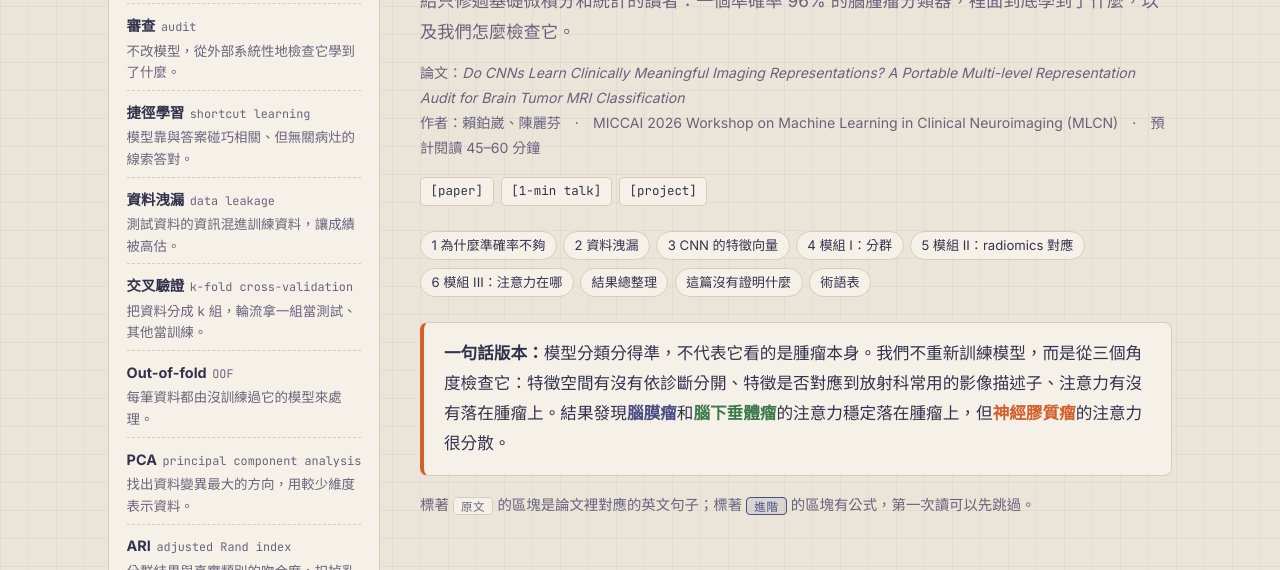
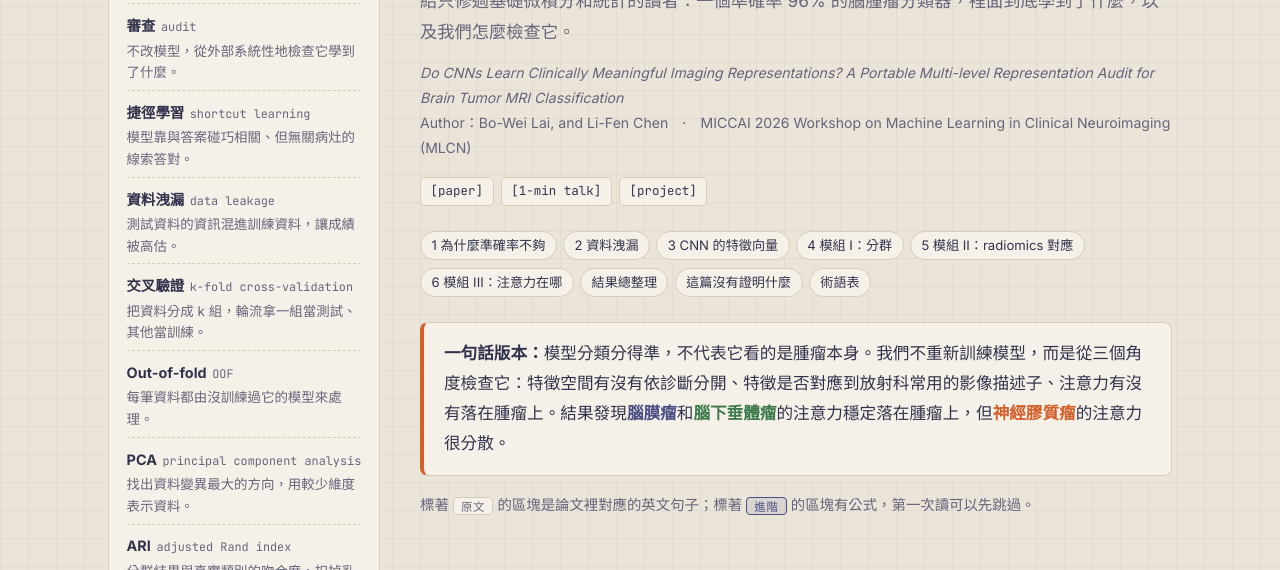
Before and after one commit to s9988766-creator/s9988766-creator.github.io, a plain HTML site: page tutorials/mlcn2026/index.html in a window 1280 px wide. Shown: the part 190-760 px from the top of the page. Drawn offline with nearby package versions, Linux system fonts and the light colour scheme.

Commit message:
Update index.html

```diff
--- a/tutorials/mlcn2026/index.html
+++ b/tutorials/mlcn2026/index.html
@@ -179,7 +179,7 @@ footer { margin-top: 3.5rem; padding-top: 1rem; border-top: 1px solid var(--line
   <div class="eyebrow">&gt; paper tutorial · MLCN 2026 @ MICCAI</div>
   <h1 style="margin-top:.4rem">CNN 學到了什麼？<br>腦腫瘤分類模型的三層檢查</h1>
   <p class="lede">給只修過基礎微積分和統計的讀者：一個準確率 96% 的腦腫瘤分類器，裡面到底學到了什麼，以及我們怎麼檢查它。</p>
-  <p class="meta">論文：<i>Do CNNs Learn Clinically Meaningful Imaging Representations? A Portable Multi-level Representation Audit for Brain Tumor MRI Classification</i><br>作者：賴鉑崴、陳麗芬　·　MICCAI 2026 Workshop on Machine Learning in Clinical Neuroimaging (MLCN)　·　預計閱讀 45–60 分鐘</p>
+  <p class="meta"><i>Do CNNs Learn Clinically Meaningful Imaging Representations? A Portable Multi-level Representation Audit for Brain Tumor MRI Classification</i><br>Author：Bo-Wei Lai, and Li-Fen Chen　·　MICCAI 2026 Workshop on Machine Learning in Clinical Neuroimaging (MLCN)</p>
   <div class="links">
     <a class="plink" href="https://papers.miccai.org/miccai-2026-sat/paper/MLCN_2026_035.pdf" target="_blank" rel="noopener">[paper]</a>
     <a class="plink" href="https://youtu.be/EiSosUWZuGY" target="_blank" rel="noopener">[1-min talk]</a>
```
